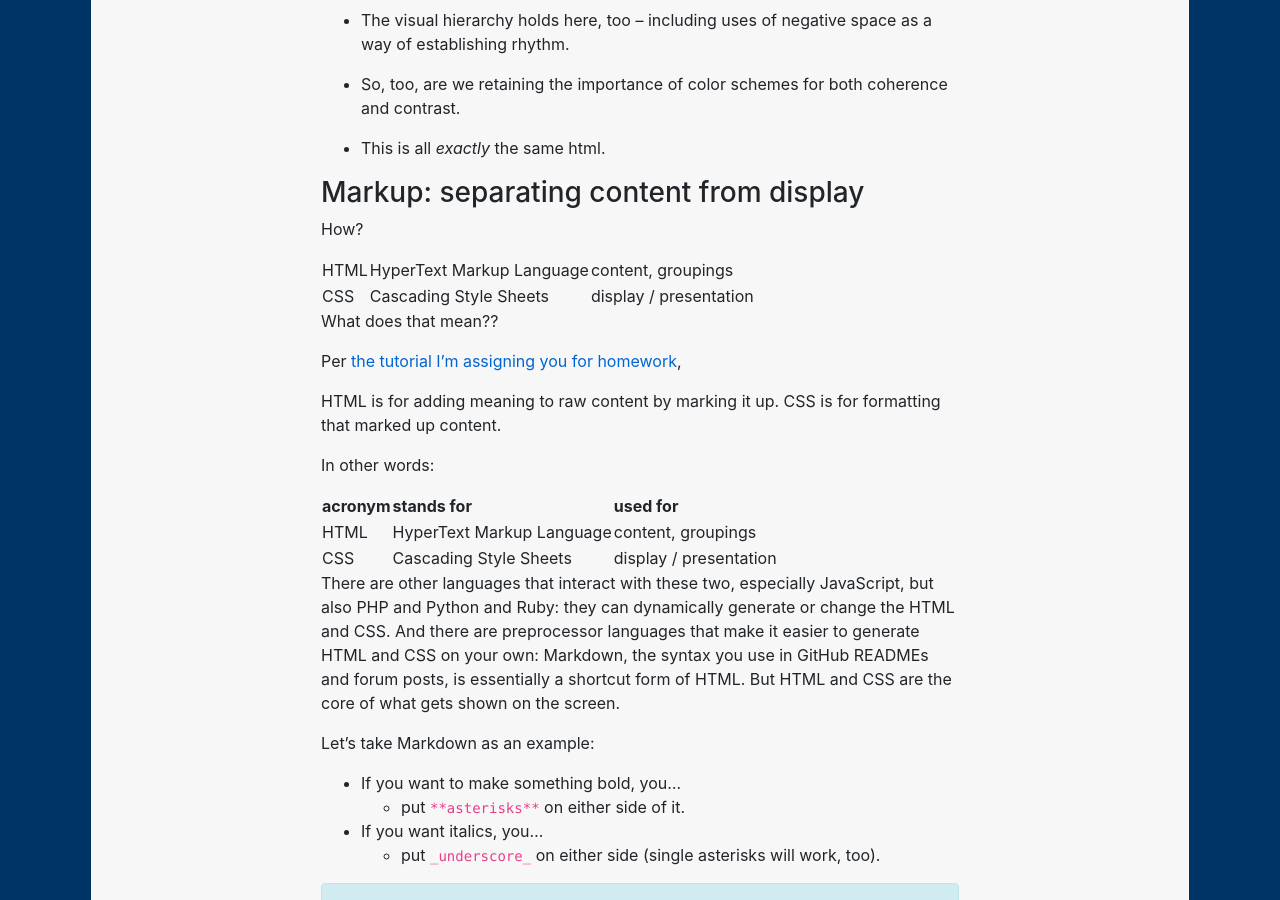
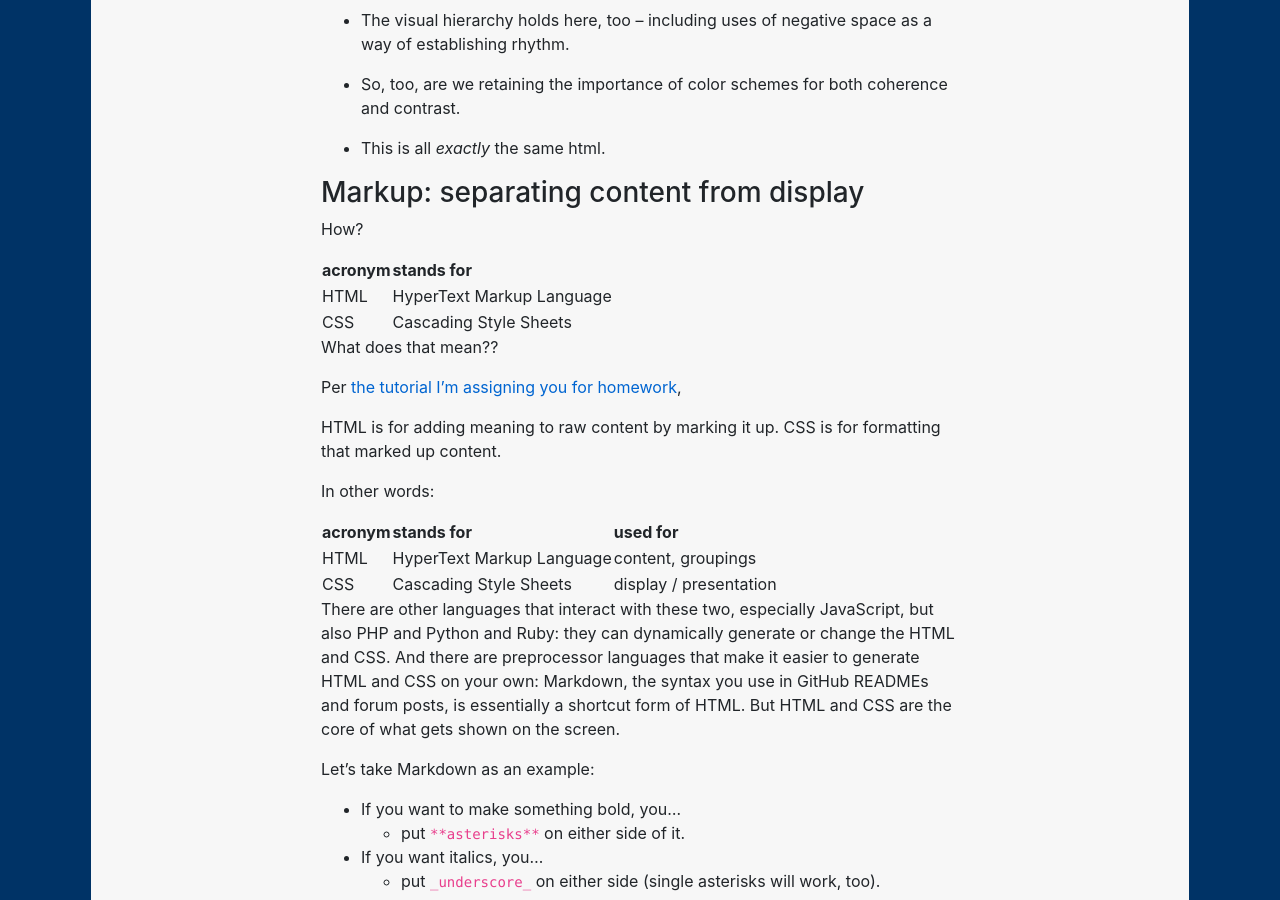
Before and after one commit to benmiller314/cdm2020spring, a Jekyll site: the page built from plans/lesson-15.md, in a window 1280 px wide and 900 px high, scrolled down 1969 px. Built offline with Jekyll 4.4.1, drawn with Linux system fonts in a browser that asks for light colours; our own code applies the rules of GitHub Pages for plain Markdown files.

Commit message:
use html tables instead of markdown
so we can use bootstrap classes

```diff
--- a/plans/lesson-15.md
+++ b/plans/lesson-15.md
@@ -91,8 +91,24 @@ Some things to notice:
 ### Markup: separating content from display
 How?
 
-| HTML | HyperText Markup Language | content, groupings |
-| CSS | Cascading Style Sheets | display / presentation |
+<table>
+  <thead>
+    <tr>
+      <th>acronym</th>
+      <th>stands for</th>
+    </tr>
+  </thead>
+  <tbody>
+    <tr>
+      <td>HTML</td>
+      <td>HyperText Markup Language</td>
+    </tr>
+    <tr>
+      <td>CSS</td>
+      <td>Cascading Style Sheets</td>
+    </tr>
+  </tbody>
+</table>
 
 What does that mean??
 
@@ -104,10 +120,27 @@ CSS is for formatting that marked up content.
 
 In other words:
 
-| acronym | stands for | used for |
-| --- | --- | --- |
-| HTML | HyperText Markup Language | content, groupings |
-| CSS | Cascading Style Sheets | display / presentation |
+<table>
+  <thead>
+    <tr>
+      <th>acronym</th>
+      <th>stands for</th>
+      <th>used for</th>
+    </tr>
+  </thead>
+  <tbody>
+    <tr>
+      <td>HTML</td>
+      <td>HyperText Markup Language</td>
+      <td>content, groupings</td>
+    </tr>
+    <tr>
+      <td>CSS</td>
+      <td>Cascading Style Sheets</td>
+      <td>display / presentation</td>
+    </tr>
+  </tbody>
+</table>
 
 There are other languages that interact with these two, especially JavaScript, but also PHP and Python and Ruby: they can dynamically generate or change the HTML and CSS. And there are preprocessor languages that make it easier to generate HTML and CSS on your own: Markdown, the syntax you use in GitHub READMEs and forum posts, is essentially a shortcut form of HTML. But HTML and CSS are the core of what gets shown on the screen.
 
```
